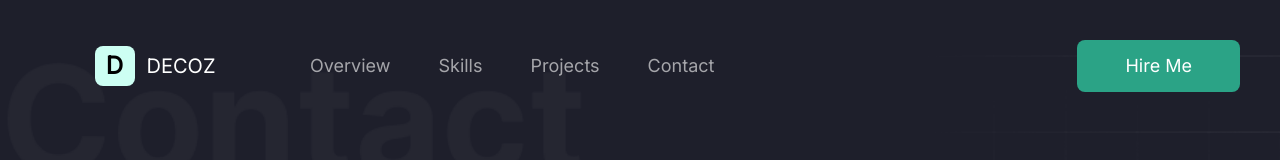
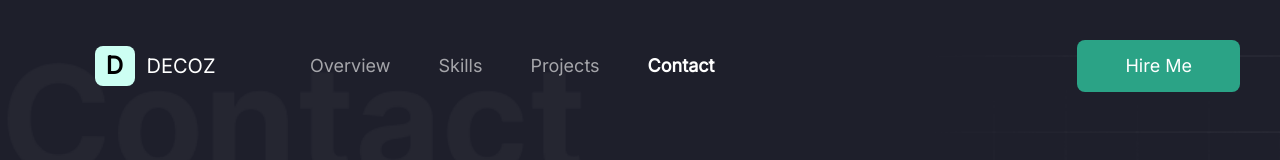
Before and after one commit to decozzfx/Portofolio-site-02, a Next.js app: page /contact in a window 1280 px wide. Shown: the top 160 px of the page. Built offline with nearby package versions, Linux system fonts and the light colour scheme.

Commit message:
adding new highlight on navbar

```diff
--- a/components/Nav.js
+++ b/components/Nav.js
@@ -1,21 +1,23 @@
 import React from 'react'
-import NavItem from './NavItem'
+import { useRouter } from 'next/router'
+import Link from 'next/link'
 
 const Nav = ({dir}) => {
     const vh = {
         vertical : 'flex-col space-y-8 py-5',
         horizontal : 'text-left space-x-12'
     }
+    const pickedDir = vh[dir]
 
-    const pickedDir = vh[dir]
+    const router = useRouter()
 
     return (
         <>
             <ul className={`flex items-center text-white/60 text-lg ${pickedDir} `}>
-                <NavItem href='/overview'>Overview</NavItem>
-                <NavItem href='/skills'>Skills</NavItem>
-                <NavItem href='/projects'>Projects</NavItem>
-                <NavItem href='/contact'>Contact</NavItem>
+                <li><Link href='/overview'><a className={`hover:underline ${router.pathname == '/overview' ? 'font-bold text-white' : ''} `}  >Overview</a></Link></li>
+                <li><Link href='/skills'><a className={`hover:underline ${router.pathname == '/skills' ? 'font-bold text-white' : ''} `} >Skills</a></Link></li>
+                <li><Link href='/projects'><a className={`hover:underline ${router.pathname == '/projects' ? 'font-bold text-white' : ''} `}  >Projects</a></Link></li>
+                <li><Link href='/contact'><a className={`hover:underline ${router.pathname == '/contact' ? 'font-bold text-white' : ''} `}  >Contact</a></Link></li>
               </ul>
         </>
     )
--- a/components/NavItem.js
+++ /dev/null
@@ -1,14 +0,0 @@
-import React from 'react'
-import Link from 'next/link'
-
-
-const NavItem = ({children, href}) => {
-
-    return (
-        <>
-            <li><Link href={href}><a className={`hover:underline`}>{children}</a></Link></li>
-        </>
-    )
-}
-
-export default NavItem
--- a/components/Navbar.js
+++ b/components/Navbar.js
@@ -2,9 +2,12 @@ import classNames from 'classnames'
 import Link from 'next/link'
 import React, { useState } from 'react'
 import Nav from './Nav'
+import { useRouter } from 'next/router'
 
 const Navbar = () => {
   const [offCanvas, setOffCanvas] = useState(false)
+  const router = useRouter()
+
     return (
         <nav className='py-10 mx-auto'>
           <div className="flex items-center">
@@ -17,7 +20,7 @@ const Navbar = () => {
               <Link href="/">
                 <a className='flex items-center justify-center '>
                   <div className="bg-bgLogo py-2 px-2 h-10 w-10 text-2xl mr-3 items-center justify-center flex rounded-lg text-black font-bold">D</div>
-                  <h2 className='text-xl uppercase'>Decoz</h2>
+                  <h2 className={`text-xl uppercase ${router.pathname == '/' ? 'font-bold text-white' : ''} `}>Decoz</h2>
                 </a>
               </Link>
             </div>
```
